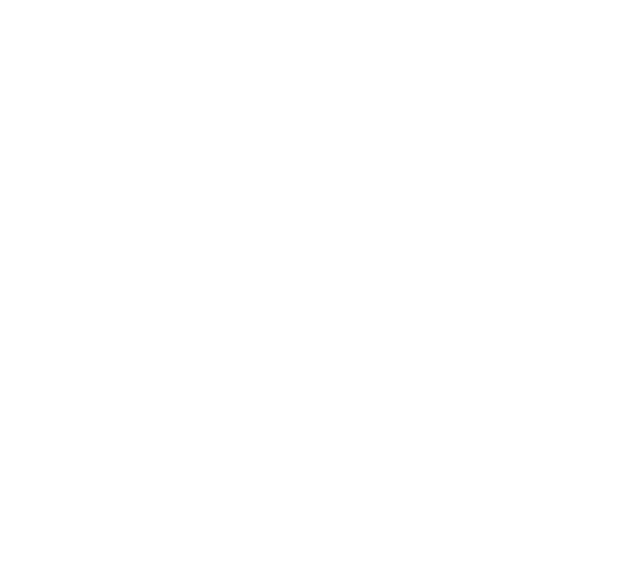
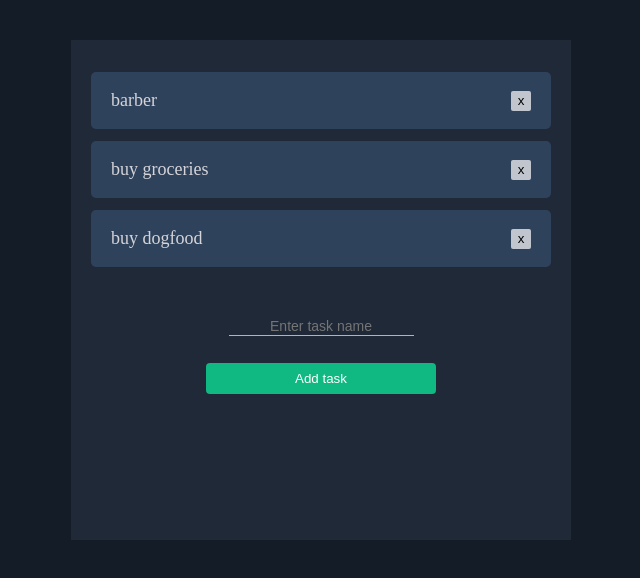
Before and after one commit to Gurmis/VUE---OpenLab1---ToDoList, a Vue app: page / in a window 1280 px wide. Shown: the top 578 px of the page, without its empty margins (319-959 px from the left). Built offline with nearby package versions, Linux system fonts and the light colour scheme.

Commit message:
added logic lvl1

```diff
--- a/index.html
+++ b/index.html
@@ -7,7 +7,7 @@
     <title>ToDo List App</title>
   </head>
   <body>
-    <div id="app"></div>
+    <div id="app" class="container"></div>
     <script type="module" src="/src/main.js"></script>
   </body>
 </html>
--- a/src/App.vue
+++ b/src/App.vue
@@ -1,17 +1,83 @@
 <template>
-
+  <main>
+    <section class="tasks">
+      <ul>
+        <li v-for="task in tasks" :key="task.id">
+          <task v-if="!task.deleted"
+            :name="task.name"
+            :taskId="task.id"
+            :deleted="false"
+            :id="task.id"
+            @task-removal="removeTask($event)"
+          ></task>
+        </li>
+      </ul>
+    </section>
+    <section class="newTaskForm">
+      <create-new-task @add-task="addNewTask($event)"></create-new-task>
+    </section>
+  </main>
 </template>
 
 <script>
+import Task from "./components/Task.vue"
+import CreateNewTask from "./components/CreateNewTask.vue"
+
+let id = 0
+
 export default {
   name: "App",
-  components: {},
+  components: {
+    Task,
+    CreateNewTask,
+  },
+  data() {
+    return {
+      newTask: "",
+      tasks: [
+        { id: ++id, name: "barber", deleted: false},
+        { id: ++id, name: "buy groceries", deleted: false},
+        { id: ++id, name: "buy dogfood", deleted: false},
+      ],
+    }
+  },
+  methods: {
+    addNewTask(taskName) {
+      this.tasks.push({ id: ++id, name: taskName, deleted: false })
+    },
+    removeTask(id) {
+      this.tasks.filter((task) => {
+        if(task.id === id) {
+          task.deleted = true
+        }
+      })
+    },
+  },
+  created() {},
 }
 </script>
 
+<style lang="scss">
+.tasks {
+  li {
+    article {
+      color: var(--font3);
+      font-size: 14px;
+      background: var(--bg3);
+      border-radius: 5px;
+      padding: 0 20px;
+      margin: 12px auto;
+      width: 100%;
+      transition: border-color 0.15s ease-in-out, opacity 0.15s ease-in-out;
+      position: relative;
+      word-break: break-word;
+      display: flex;
+      align-items: center;
 
-
-
-
-<style lang="scss">
+      &:hover {
+        background: var(--bg3Hover);
+      }
+    }
+  }
+}
 </style>
--- /dev/null
+++ b/src/components/CreateNewTask.vue
@@ -0,0 +1,26 @@
+<template>
+  <form class="addNew" @submit.prevent="addNewTask(newTask)">
+    <input type="text" placeholder="Enter task name" v-model="newTask" />
+    <button type="submit">Add task</button>
+  </form>
+</template>
+
+<script>
+export default {
+  data() {
+    return {
+      newTask: "",
+    }
+  },
+  methods: {
+    addNewTask(task) {
+      if (this.newTask) {
+        this.$emit("add-task", task)
+        this.newTask = ""
+      }
+    },
+  },
+}
+</script>
+
+<style lang="scss" scoped></style>
--- /dev/null
+++ b/src/components/Task.vue
@@ -0,0 +1,47 @@
+<template>
+  <article>
+    <p>{{ name }}</p>
+    <button @click="removeTask()">x</button>
+  </article>
+</template>
+
+<script>
+export default {
+  props: {
+    name: String,
+    taskId: Number,
+    deleted: Boolean
+  },
+  methods: {
+    removeTask() {
+      this.$emit("task-removal", this.taskId)
+    },
+  },
+  created() {
+  },
+}
+</script>
+
+<style lang="scss" scoped>
+p {
+  font-size: 18px;
+  margin-right: 20px;
+}
+
+button {
+  width: 20px;
+  height: 20px;
+  margin-left: auto;
+  background: rgba(255, 255, 255, 0.703);
+  border: none;
+  border-radius: 2px;
+  cursor: pointer;
+  transition: 0.1s ease;
+
+  &:hover {
+    background: rgba(255, 255, 255, 0.603);
+    color: whitesmoke;
+    //   transform: scale(1.1);
+  }
+}
+</style>
--- a/src/main.js
+++ b/src/main.js
@@ -1,5 +1,5 @@
 import { createApp } from 'vue'
 import App from './App.vue'
-import './index.css'
+import './style.scss'
 
 createApp(App).mount('#app')
--- /dev/null
+++ b/src/style.scss
@@ -0,0 +1,118 @@
+/* variables */
+:root {
+  /* background */
+  --bg1: #1f2937;
+  --bg2: #141c28;
+  --bg3: #5881ba49;
+  --bg3Hover: #5881ba79;
+  --bg4: #b9b9b9;
+  --btn1: rgba(16, 185, 129, 1);
+  --btn1Hover: rgba(16, 185, 129, 0.8);
+  --ruler: rgba(47, 62, 83, 1);
+  --fieldColor: rgba(39, 53, 73, 1);
+
+  /* font color */
+  --font1: #ffffff;
+  --font2: #4adf86;
+  --font3: #d5d4d8;
+  --font4: #b4b4b4;
+
+  /* font  */
+  --mainFont: "Karla", sans-serif;
+}
+
+/* general */
+html {
+  box-sizing: border-box;
+}
+
+*,
+*:before,
+*:after {
+  box-sizing: inherit;
+}
+
+/* clearfix */
+.group:before,
+.container:before,
+.group:after,
+.container:after {
+  content: " ";
+  display: table;
+}
+
+.group:after,
+.container:after {
+  clear: both;
+}
+
+body {
+  font-size: 2em;
+  text-align: center;
+  background: var(--bg2);
+  height: 100vh;
+  padding: 1.25em;
+  margin: 0;
+}
+
+.container {
+  background: var(--bg1);
+  max-width: 500px;
+  min-height: 500px;
+  margin: auto;
+  padding: 20px;
+  display: flex;
+  flex-direction: column;
+}
+
+main {
+  display: flex;
+  flex-direction: column;
+}
+
+ul {
+  padding: 0;
+  list-style: none;
+  margin: 0 0 50px;
+}
+
+.addNew {
+  /* max-width: 320px; */
+  margin: 0 auto;
+  width: 50%;
+
+  input {
+    font-size: 14px;
+    color: var(--font1);
+    background: none;
+    border: none;
+    border-bottom: 1px solid var(--font4);
+    display: block;
+    margin: 0 auto;
+    text-align: center;
+    margin-bottom: 0.5em;
+
+    &:focus {
+      border-bottom: 1px solid var(--font1);
+      outline: none;
+    }
+  }
+
+  button {
+    background: var(--btn1);
+    color: var(--font1);
+    padding: 8px 10px;
+    border-radius: 4px;
+    border: none;
+    margin-top: 20px;
+    cursor: pointer;
+    transition: 0.4s;
+    width: 100%;
+
+    &:hover {
+      background: var(--btn1Hover);
+      /* padding: 8px 20px; */
+      transform: scale(1.05);
+    }
+  }
+}
```
Also changed, not shown: src/index.css (deleted).
